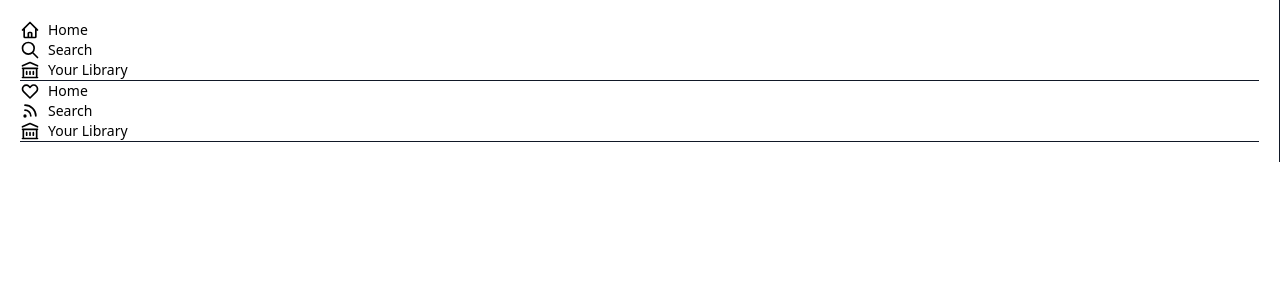
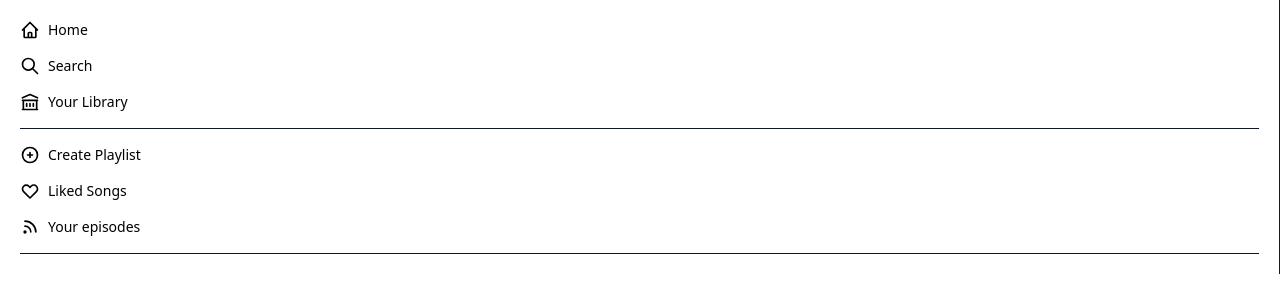
Before and after one commit to mohit-kumar-singh55/Spotify, a Next.js app: page / in a window 1280 px wide. Shown: the top 300 px of the page. Built offline with nearby package versions, Linux system fonts and the light colour scheme.

Commit message:
created considerable sidebar

```diff
--- a/components/Sidebar.js
+++ b/components/Sidebar.js
@@ -1,10 +1,10 @@
 import React from 'react';
-import { HomeIcon, SearchIcon, LibraryIcon, HeartIcon, RssIcon } from "@heroicons/react/outline";
+import { HomeIcon, SearchIcon, LibraryIcon, HeartIcon, RssIcon, PlusCircleIcon } from "@heroicons/react/outline";
 
 const Sidebar = () => {
     return (
         <div className='text-gray p-5 text-sm border-r border-gray-900'>
-            <div>
+            <div className='space-y-4'>
                 <button className='flex items-center space-x-2 hover:text-white'>
                     <HomeIcon className="h-5 w-5" />
                     <p>Home</p>
@@ -21,21 +21,21 @@ const Sidebar = () => {
                 <hr className='border-t-[0.1px] border-gray-900' />
 
                 <button className='flex items-center space-x-2 hover:text-white'>
+                    <PlusCircleIcon className="h-5 w-5" />
+                    <p>Create Playlist</p>
+                </button>
+                <button className='flex items-center space-x-2 hover:text-white'>
                     <HeartIcon className="h-5 w-5" />
-                    <p>Home</p>
+                    <p>Liked Songs</p>
                 </button>
                 <button className='flex items-center space-x-2 hover:text-white'>
                     <RssIcon className="h-5 w-5" />
-                    <p>Search</p>
-                </button>
-                <button className='flex items-center space-x-2 hover:text-white'>
-                    <LibraryIcon className="h-5 w-5" />
-                    <p>Your Library</p>
+                    <p>Your episodes</p>
                 </button>
 
                 <hr className='border-t-[0.1px] border-gray-900' />
 
-
+                {/* Playlists */}
             </div>
         </div>
     )
```
